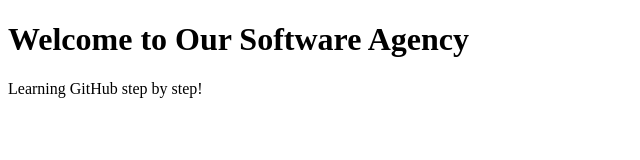
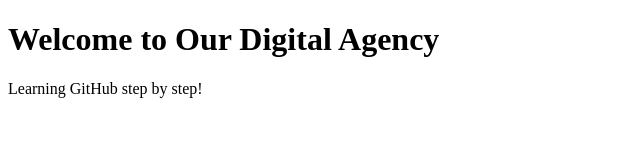
Before and after one commit to BlueSky1998-Star/agency-practice-project, a plain HTML site: page index.html in a window 1280 px wide. Shown: the whole page, without its empty margins (0-640 px from the left). Drawn offline with Linux system fonts and the light colour scheme.

Commit message:
Change homepage heading

```diff
--- a/index.html
+++ b/index.html
@@ -5,7 +5,7 @@
     <title>Agency Practice Project</title>
 </head>
 <body>
-    <h1>Welcome to Our Software Agency</h1>
+    <h1>Welcome to Our Digital Agency</h1>
     <p>Learning GitHub step by step!</p>
 </body>
 </html>
```
